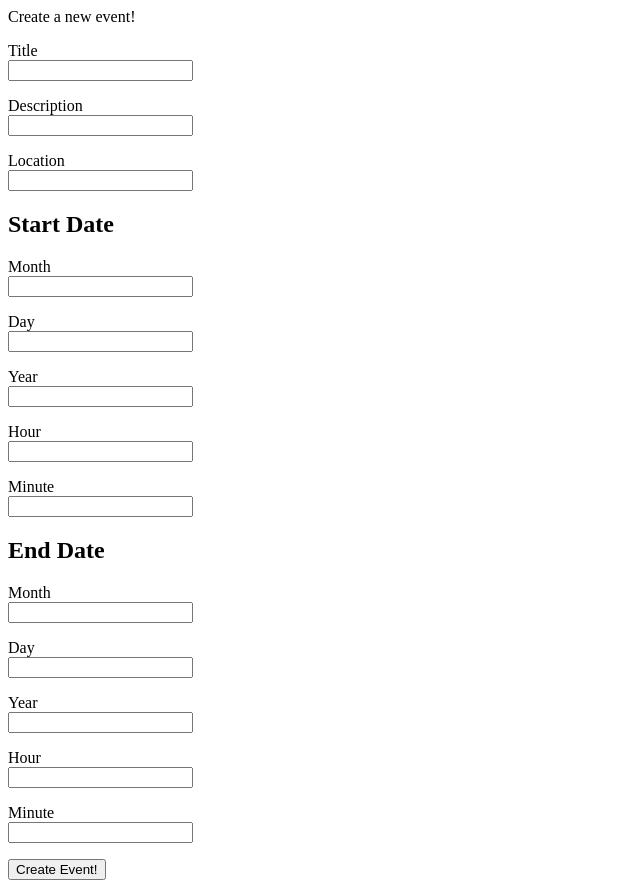
After one commit to ehyoo/cis197_final_project, a Node server app: page /event in a window 1280 px wide. The commit adds this page. Shown: the whole page, without its empty margins (0-640 px from the left). Run offline with Node 20, Linux system fonts and the light colour scheme; the visitor is signed in with stand-in values (Sample User, id 1); some libraries are stand-ins or nearby versions.

Commit message:
can create events

```diff
--- a/app.js
+++ b/app.js
@@ -4,6 +4,7 @@ var app          = express();
 var port         = process.env.port || 3000;
 var mongoose     = require('mongoose');
 var users = require('./routes/userRouter.js');
+var events = require('./routes/eventRouter.js');
 /* Sessions Setup */
 var passport     = require('passport');
 var flash        = require('connect-flash');
@@ -35,19 +36,16 @@ app.use(cookieParser());
 app.use(bodyParser.urlencoded(false));
 app.set('view engine', 'ejs');
 
+var generateSessionSecret = function () {
+  return 'iamasecret' + uuid.v4(); // not sure how this'll work.
+};
 
-app.use(session({ secret: 'helloWorldMyNameIsEd'}));
+app.use(session({ secret: generateSessionSecret()}));
 app.use(passport.initialize());
 app.use(passport.session());
 app.use(flash()); // flash messages- will we need this??
 
-
-// var generateSessionSecret = function () {
-//   return 'iamasecret' + uuid.v4(); // not sure how this'll work.
-// };
-// // generateSessionSecret()
 /* Routers */
-
 app.get('/', function (req, res) {
   // User.find({}, function(err, docs) {
   //   if (!err){
@@ -63,6 +61,7 @@ app.get('/', function (req, res) {
 
 require('./routes/sessions')(app, passport);
 app.use('/', users);
+app.use('/', events);
 
 
 app.listen(port, function () {
--- /dev/null
+++ b/routes/eventRouter.js
@@ -0,0 +1,63 @@
+var express = require('express');
+var Event = require('../models/event.js');
+var router = express.Router();
+
+router.get('/event', function (req, res) {
+  if (req.isAuthenticated()) {
+    res.render('newEvent.ejs', {user: req.user});
+  } else {
+    res.redirect('/'); //maybe flash something here?
+  }
+});
+
+router.post('/createEvent', function (req, res) {
+  if (req.isAuthenticated()) {
+    var startDate = new Date(createDateString(req.body.startYear,
+      req.body.startMonth,
+      req.body.startDay,
+      req.body.startHour,
+      req.body.startMinute));
+    var endDate = new Date(createDateString(req.body.endYear,
+      req.body.endMonth,
+      req.body.endDay,
+      req.body.endHour,
+      req.body.endMinute));
+    var newEvent = new Event({
+      creator: req.user,
+      title: req.body.title,
+      description: req.body.description,
+      location: req.body.location,
+      timeStart: startDate,
+      timeEnd: endDate
+    });
+    newEvent.save(function (err, evnt) {
+      if (err) {
+        throw err;
+      } else {
+        console.log('new event created');
+        console.log(evnt);
+        res.redirect('/dashboard'); // then maybe do the session thing?
+      }
+    });
+  } else {
+    // throw error???
+  }
+});
+
+var createDateString = function (year, month, day, hour, minute) {
+  if (month.length === 1) {
+    month = '0' + month;
+  }
+  if (day.length === 1) {
+    day = '0' + day;
+  }
+  if (hour.length === 1) {
+    hour = '0' + hour;
+  }
+  if (minute.length === 1) {
+    minute = '0' + minute;
+  }
+  return year + "-" + month + "-" + day + "T" + hour + ":" + minute + ":00";
+}
+
+module.exports = router;
--- a/views/dashboard.ejs
+++ b/views/dashboard.ejs
@@ -1,2 +1,3 @@
-Welcome to your dashboard, <%= user.firstName %> !
+Welcome to your dashboard, <%= user.firstName %> !</br>
+<a href="/event">Create an Event!</a></br>
 <a href="/logout">Logout</a></br>
--- /dev/null
+++ b/views/newEvent.ejs
@@ -0,0 +1,38 @@
+Create a new event!
+<form action="/createEvent" method="post">
+  <p>Title<br>
+  <input type="text" name="title"></p>
+  <p>Description<br>
+  <input type="text" name="description"></p>
+  <p>Location<br>
+  <input type="text" name="location"></p>
+
+  <div>
+    <h2> Start Date </h2>
+    <p>Month<br>
+    <input type="text" name="startMonth"></p>
+    <p>Day<br>
+    <input type="text" name="startDay"></p>
+    <p>Year<br>
+    <input type="text" name="startYear"></p>
+    <p>Hour<br>
+    <input type="text" name="startHour"></p>
+    <p>Minute<br>
+    <input type="text" name="startMinute"></p>
+  <div>
+
+  <div>
+    <h2> End Date </h2>
+    <p>Month<br>
+    <input type="text" name="endMonth"></p>
+    <p>Day<br>
+    <input type="text" name="endDay"></p>
+    <p>Year<br>
+    <input type="text" name="endYear"></p>
+    <p>Hour<br>
+    <input type="text" name="endHour"></p>
+    <p>Minute<br>
+    <input type="text" name="endMinute"></p>
+  <div>
+  <p><button type="submit">Create Event!</button></p>
+</form>
```
Also changed, not shown: models/event.js (added, +14 -0 lines).
